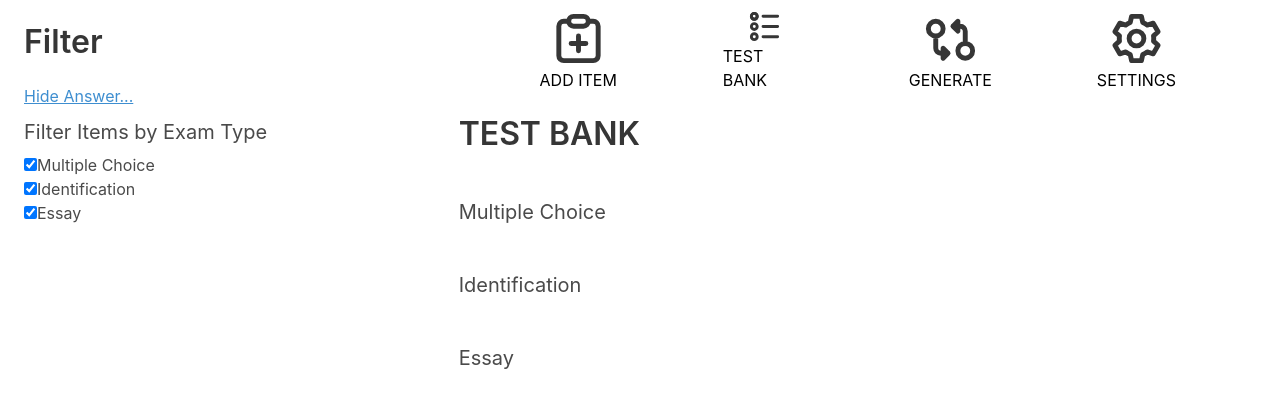
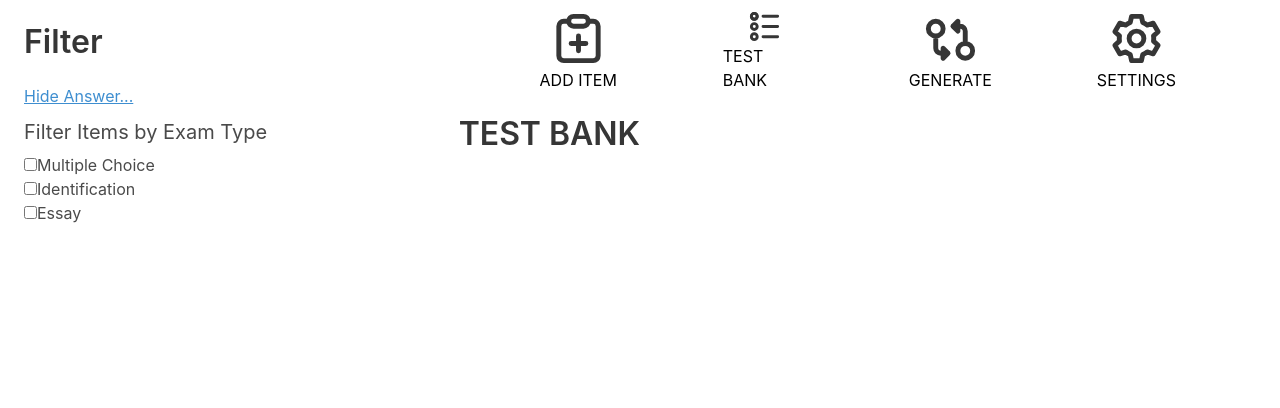
Before and after one commit to RiinSeresuto/swift-test, a Next.js app: page /test-bank in a window 1280 px wide. Shown: the top 408 px of the page. Built offline with nearby package versions, Linux system fonts and the light colour scheme.

Commit message:
fixed filter item bug

```diff
--- a/package.json
+++ b/package.json
@@ -18,6 +18,7 @@
         "localforage": "^1.10.0",
         "next": "13.0.1",
         "next-pwa": "^5.6.0",
+        "pdf-lib": "^1.17.1",
         "react": "18.2.0",
         "react-dom": "18.2.0",
         "react-pdf": "^6.1.1",
--- a/pages/test-bank.js
+++ b/pages/test-bank.js
@@ -16,9 +16,9 @@ const TestBank = () => {
     const [filteredEssaySet, setFilteredEssaySet] = useState([]);
 
     const [showAnswer, setShowAnswer] = useState(true);
-    const [showMultipleChoice, setShowMultipleChoice] = useState(true);
-    const [showIdentification, setShowIdentification] = useState(true);
-    const [showEssay, setShowEssay] = useState(true);
+    const [showMultipleChoice, setShowMultipleChoice] = useState(false);
+    const [showIdentification, setShowIdentification] = useState(false);
+    const [showEssay, setShowEssay] = useState(false);
 
     const triggerShowAnswer = () => {
         setShowAnswer((old) => !old);
```
Also changed, not shown: 1 other file (tests, documents, lock files or other folders).
